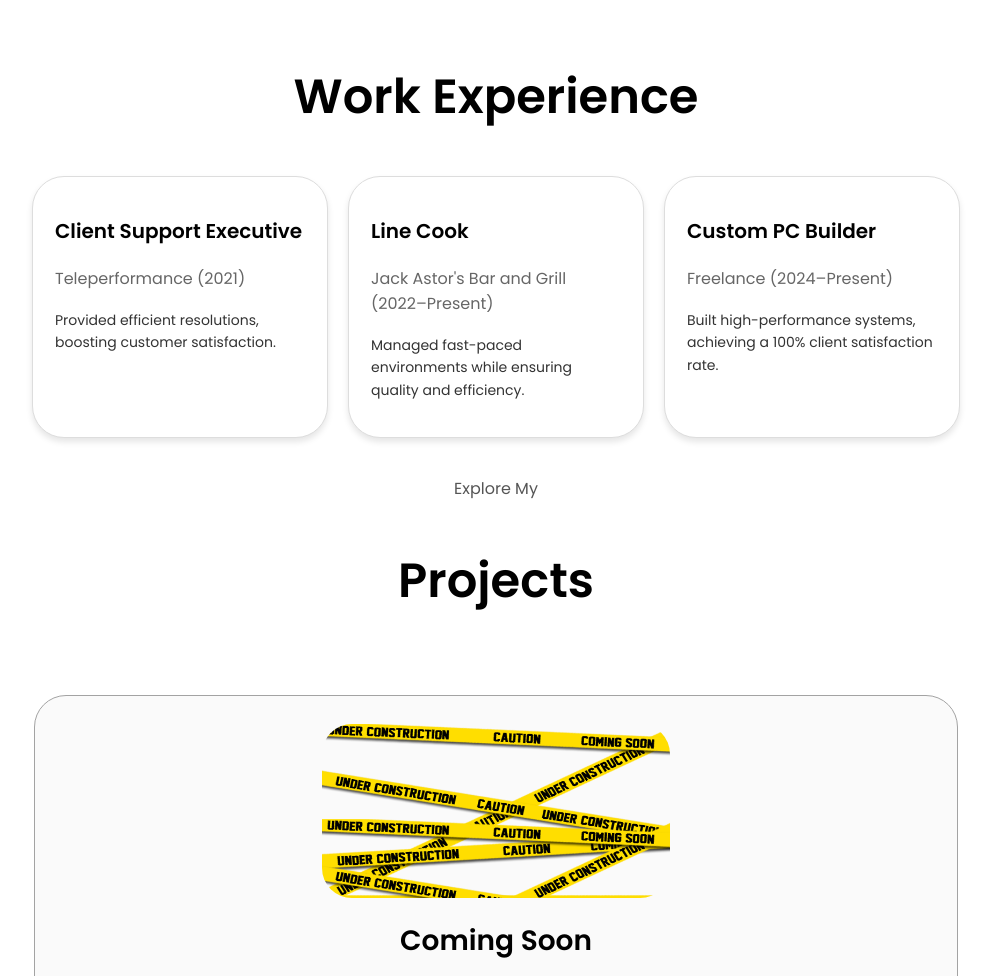
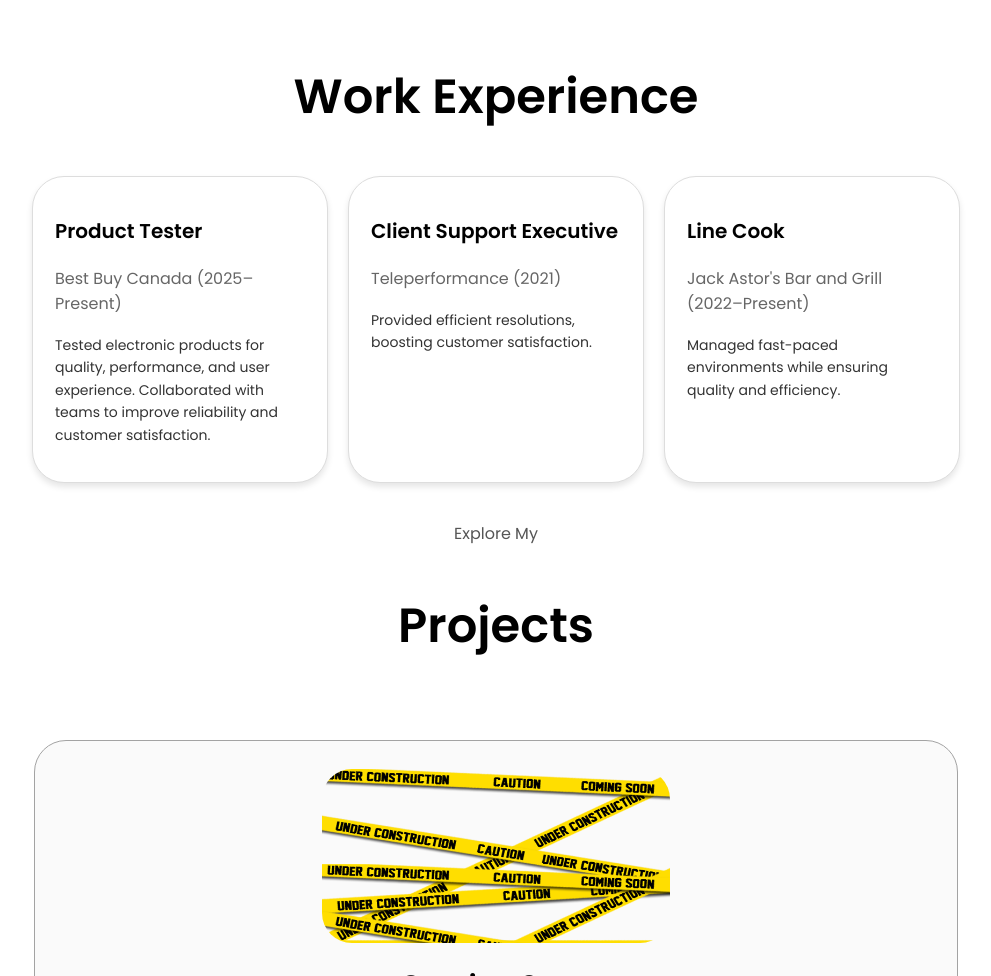
Before and after one commit to notyourAryan/ResumeMain, a plain HTML site: page index.html in a window 1280 px wide. Shown: the part 2537-3513 px from the top of the page, without its empty margins (144-1135 px from the left). Drawn offline with Linux system fonts and the light colour scheme.

Commit message:
Product tester added
Custom pc builder removed

```diff
--- a/index.html
+++ b/index.html
@@ -269,6 +269,11 @@
         <h1 class="title">Work Experience</h1>
         <div class="experience-details-container2">
           <div class="details-container2 color-container">
+            <h2 class="work-title">Product Tester</h2>
+            <p class="work-company">Best Buy Canada (2025–Present)</p>
+            <p class="work-description">Tested electronic products for quality, performance, and user experience. Collaborated with teams to improve reliability and customer satisfaction.</p>
+          </div>
+          <div class="details-container2 color-container">
             <h2 class="work-title">Client Support Executive</h2>
             <p class="work-company">Teleperformance (2021)</p>
             <p class="work-description">Provided efficient resolutions, boosting customer satisfaction.</p>
@@ -277,11 +282,6 @@
             <h2 class="work-title">Line Cook</h2>
             <p class="work-company">Jack Astor's Bar and Grill (2022–Present)</p>
             <p class="work-description">Managed fast-paced environments while ensuring quality and efficiency.</p>
-          </div>
-          <div class="details-container2 color-container">
-            <h2 class="work-title">Custom PC Builder</h2>
-            <p class="work-company">Freelance (2024–Present)</p>
-            <p class="work-description">Built high-performance systems, achieving a 100% client satisfaction rate.</p>
           </div>
         </div>
         <img
```
